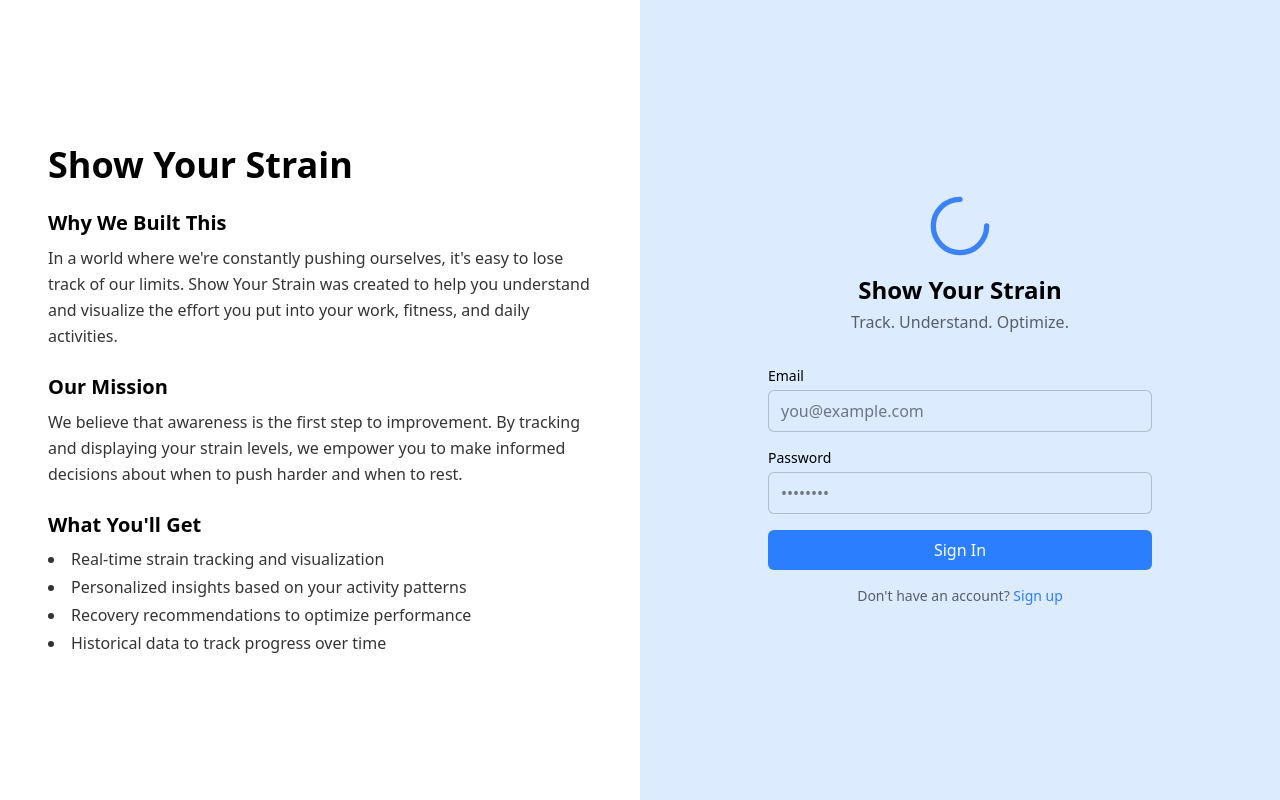
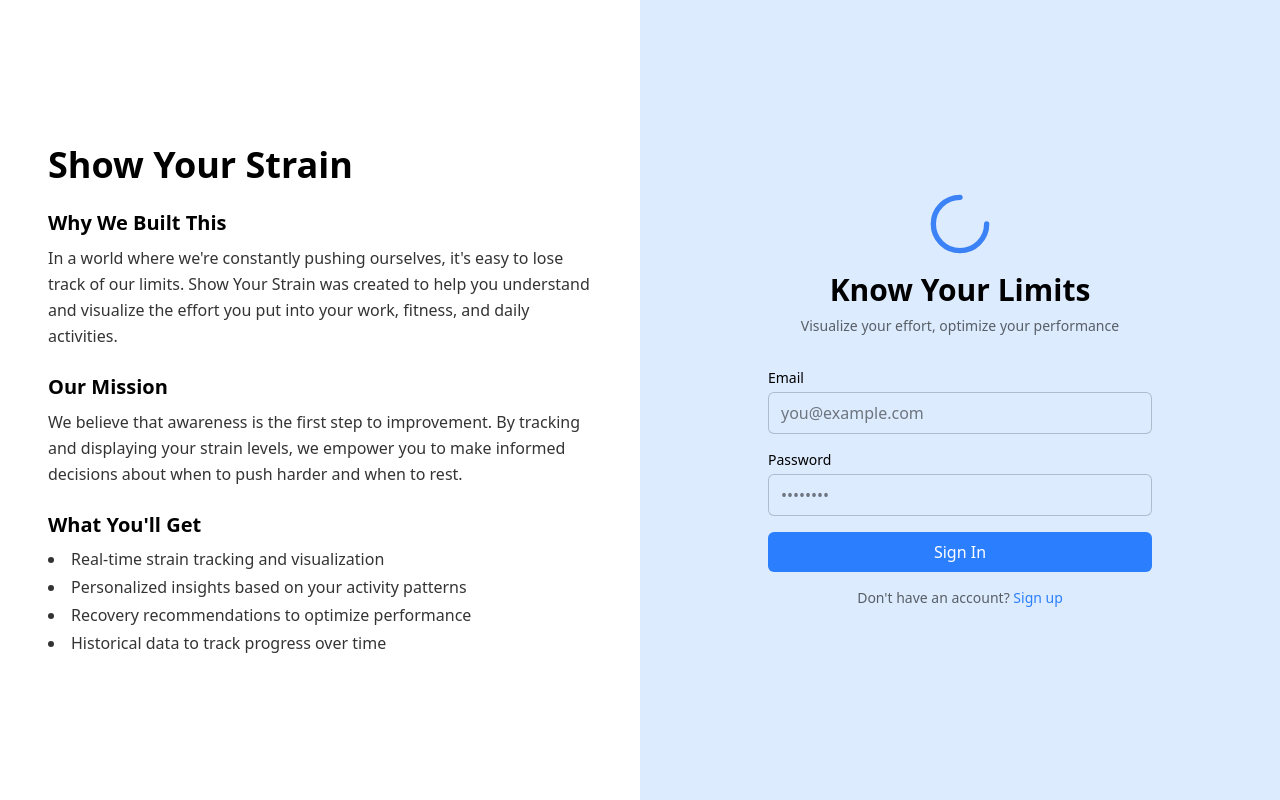
Before and after one commit to luaroncrew/show-your-strain, a Next.js app: page / in a window 1280 px wide. Built offline with nearby package versions, Linux system fonts and the light colour scheme.

Commit message:
Simplify main page text with centered tagline and subtitle

```diff
--- a/app/page.tsx
+++ b/app/page.tsx
@@ -49,13 +49,13 @@ export default function WelcomePage() {
 
       {/* Right Side - Sign In + Logo */}
       <div className="flex-1 bg-background p-12 flex flex-col items-center justify-center">
-        <div className="flex flex-col items-center mb-8">
+        <div className="flex flex-col items-center mb-8 text-center">
           <Logo size={64} />
-          <h2 className="text-2xl font-bold text-foreground mt-4">
-            Show Your Strain
+          <h2 className="text-3xl font-bold text-foreground mt-4">
+            Know Your Limits
           </h2>
-          <p className="text-foreground/60 mt-1">
-            Track. Understand. Optimize.
+          <p className="text-foreground/60 mt-2 text-sm">
+            Visualize your effort, optimize your performance
           </p>
         </div>
 
```
